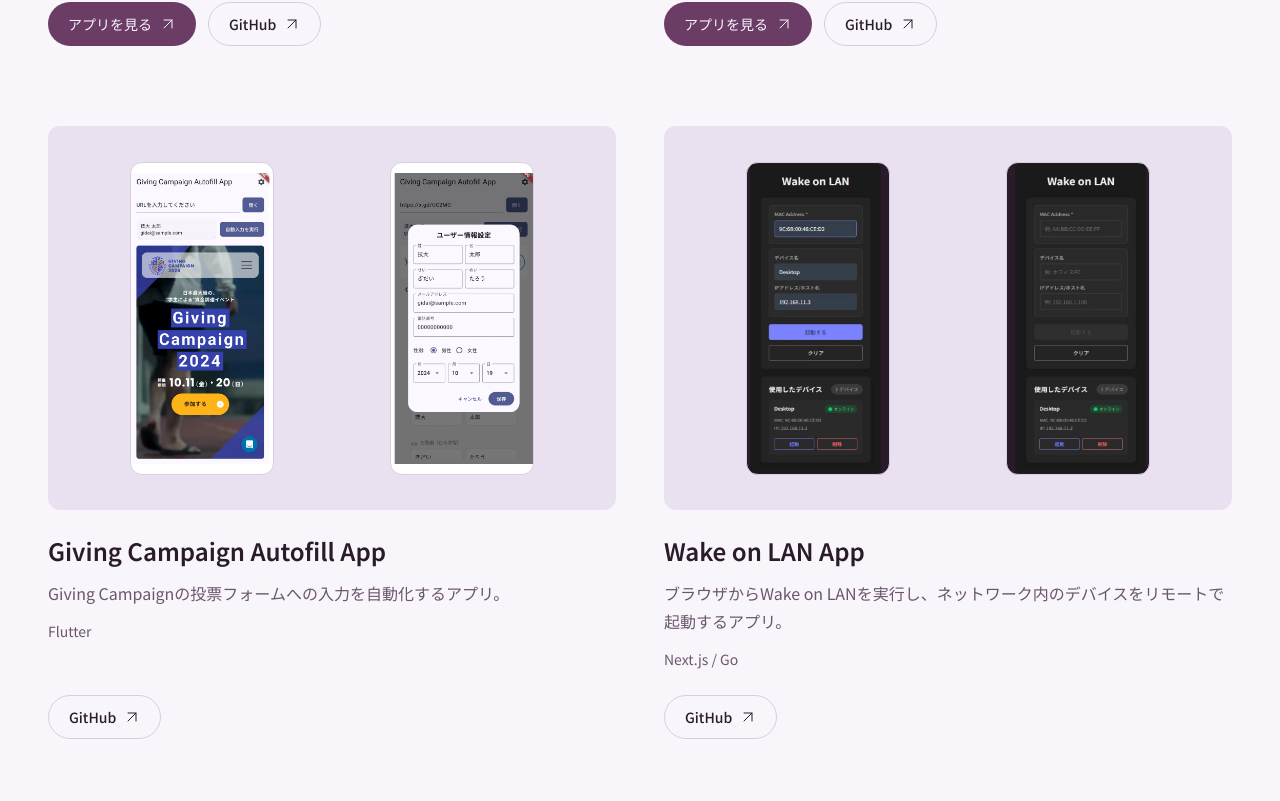
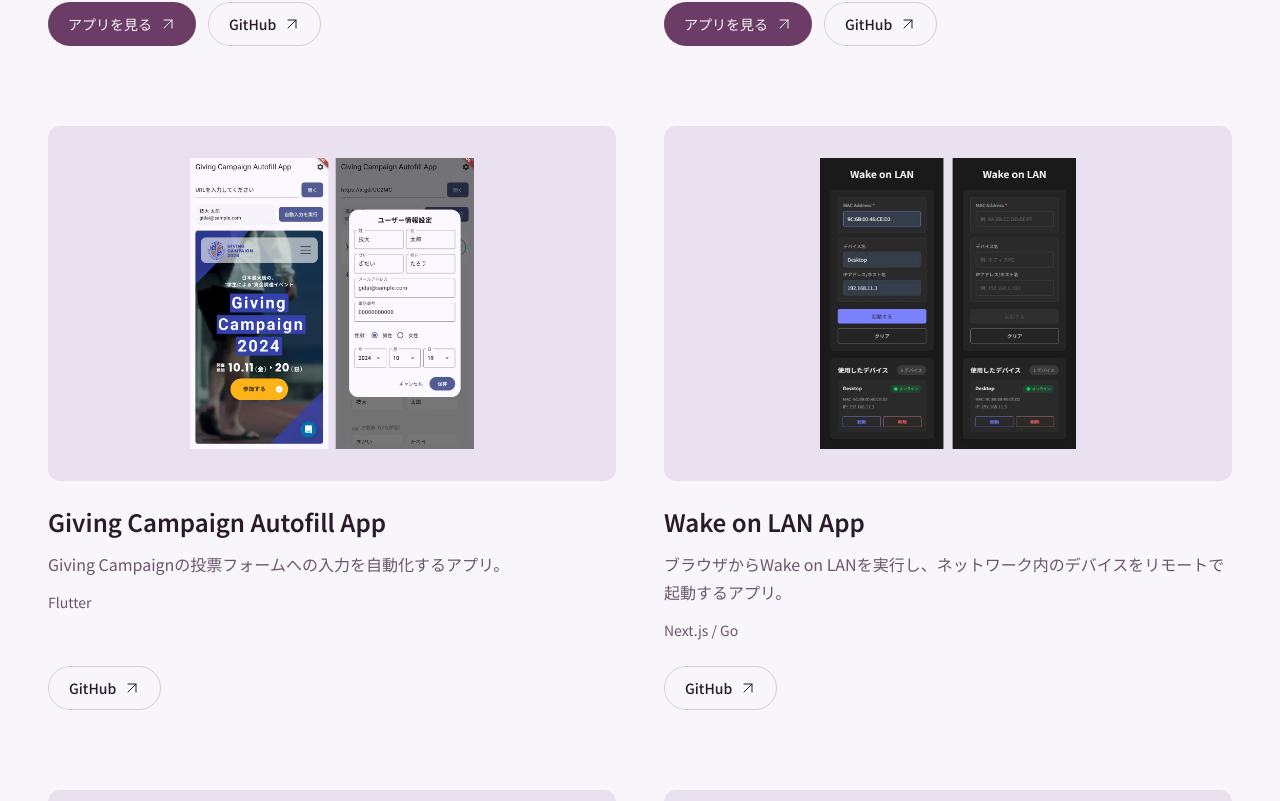
Before and after one commit to TkymHrt/TkymHrt-Portfolio, a Next.js app: page / in a window 1280 px wide. Shown: the part 1940-2741 px from the top of the page. Built offline with nearby package versions, Linux system fonts and the light colour scheme.

Commit message:
Limit screenshot ratio changes to Bingo and FinanSu

```diff
--- a/components/sections/Products/index.tsx
+++ b/components/sections/Products/index.tsx
@@ -3,14 +3,14 @@
 import ArrowIcon from "@/components/common/ArrowIcon";
 import PortfolioSection from "@/components/common/PortfolioSection";
 
-type Preview = { kind: "desktop" } | { kind: "mobile"; width: number; height: number; views: 1 | 2; dark?: boolean };
+type Preview = "desktop" | "mobile";
 
 type Product = {
 	id: string;
 	title: string;
 	image: string;
 	imageAlt?: string;
-	preview: Preview;
+	preview?: Preview;
 	description: string;
 	technology: string;
 	deployUrl: string;
@@ -22,7 +22,7 @@
 		id: "nutfes-bingo",
 		title: "nutfes-bingo",
 		image: "/products/nutfes_bingo.jpg",
-		preview: { kind: "mobile", width: 432, height: 720, views: 1 },
+		preview: "mobile",
 		description: "技大祭のフィナーレを飾る、ビンゴ大会専用のアプリ。",
 		technology: "React / Vite / Cloudflare Workers / Durable Objects / R2",
 		deployUrl: "https://bingo.nutfes.net/",
@@ -32,7 +32,7 @@
 		id: "finansu",
 		title: "FinanSu",
 		image: "/products/finansu.jpg",
-		preview: { kind: "desktop" },
+		preview: "desktop",
 		imageAlt: "FinanSuのログイン画面",
 		description: "技大祭の財務情報を管理する、NUTFes / NUTMEGのWebアプリ。",
 		technology: "Next.js / Go (Echo) / MySQL",
@@ -43,7 +43,6 @@
 		id: "giving-campaign-autofill",
 		title: "Giving Campaign Autofill App",
 		image: "/products/giving_campaign_autofill_app.webp",
-		preview: { kind: "mobile", width: 2216, height: 2268, views: 2 },
 		description: "Giving Campaignの投票フォームへの入力を自動化するアプリ。",
 		technology: "Flutter",
 		deployUrl: "",
@@ -53,7 +52,6 @@
 		id: "wake-on-lan",
 		title: "Wake on LAN App",
 		image: "/products/wake_on_lan_app.webp",
-		preview: { kind: "mobile", width: 842, height: 960, views: 2, dark: true },
 		description: "ブラウザからWake on LANを実行し、ネットワーク内のデバイスをリモートで起動するアプリ。",
 		technology: "Next.js / Go",
 		deployUrl: "",
@@ -63,7 +61,6 @@
 		id: "communication-ai",
 		title: "Communication AI",
 		image: "/products/communication_ai.webp",
-		preview: { kind: "desktop" },
 		description: "生成AIと音声で会話できるWebアプリ。誰でも使いやすい、ユニバーサルなデザインを目指しました。",
 		technology: "Next.js / Tailwind CSS",
 		deployUrl: "",
@@ -73,7 +70,6 @@
 		id: "prompt-lab",
 		title: "Prompt Lab",
 		image: "/products/prompt_lab.webp",
-		preview: { kind: "desktop" },
 		description: "パラメータを変えながら生成AIの出力を確認し、プロンプトの質を高めるための指標を提供するWebアプリ。",
 		technology: "Next.js",
 		deployUrl: "https://ai-prompt-lab.vercel.app/",
@@ -83,7 +79,6 @@
 		id: "lets-pics",
 		title: "Let's Pics",
 		image: "/products/let's_pics.webp",
-		preview: { kind: "mobile", width: 1785, height: 1549, views: 2 },
 		description:
 			"届いたお題に沿って写真を撮り、高いスコアを目指すゲーム型英語学習アプリ。現実の体験と英語学習をつなぎます。",
 		technology: "",
@@ -94,68 +89,38 @@
 
 function ProductPreview({ product }: { product: Product }) {
 	const alt = product.imageAlt ?? `${product.title}の画面`;
-	const preview = product.preview;
 
-	if (preview.kind === "desktop") {
+	if (!product.preview) {
 		return (
-			<div className="relative aspect-video w-full overflow-hidden rounded-xl border border-line bg-white">
+			<div className="relative mb-6 aspect-[16/10] w-full overflow-hidden rounded-xl bg-lavender">
 				<Image
 					src={product.image}
 					alt={alt}
 					fill
-					sizes="(min-width: 1280px) 504px, (min-width: 768px) 42vw, 90vw"
-					className="object-contain"
+					sizes="(min-width: 1280px) 568px, (min-width: 768px) 46vw, 100vw"
+					className="object-contain p-5 sm:p-8"
 				/>
 			</div>
 		);
 	}
 
-	const viewportWidth = 402;
-	const viewportHeight = 874;
-	const sourceWidth = preview.width / preview.views;
-	const scale = Math.min(viewportWidth / sourceWidth, viewportHeight / preview.height);
-	const contentWidth = sourceWidth * scale;
-	const contentHeight = preview.height * scale;
-	const screens =
-		preview.views === 2
-			? [
-					{ id: "left", offset: 0 },
-					{ id: "right", offset: 1 },
-				]
-			: [{ id: "main", offset: 0 }];
-
 	return (
-		<div className="flex h-full w-full items-center justify-center gap-4">
-			{screens.map((screen) => (
-				<div key={screen.id} className="flex h-full min-w-0 flex-1 items-center justify-center">
+		<div className="mb-6 flex h-88 w-full items-center justify-center rounded-xl bg-lavender p-5 sm:h-96 sm:p-8">
 			<div
-						className={`relative aspect-[402/874] w-full max-w-35 overflow-hidden rounded-xl border border-line sm:max-w-36 ${preview.dark ? "bg-ink" : "bg-white"}`}
-					>
-						<div
-							className="absolute overflow-hidden"
-							style={{
-								left: `${((viewportWidth - contentWidth) / 2 / viewportWidth) * 100}%`,
-								top: `${((viewportHeight - contentHeight) / 2 / viewportHeight) * 100}%`,
-								width: `${(contentWidth / viewportWidth) * 100}%`,
-								height: `${(contentHeight / viewportHeight) * 100}%`,
-							}}
-						>
-							<div
-								className="absolute inset-y-0"
-								style={{ left: `${screen.offset * -100}%`, width: `${preview.views * 100}%` }}
+				className={
+					product.preview === "mobile"
+						? "relative aspect-[402/874] w-full max-w-35 overflow-hidden rounded-xl border border-line bg-white sm:max-w-36"
+						: "relative aspect-video w-full overflow-hidden rounded-xl border border-line bg-white"
+				}
 			>
 				<Image
 					src={product.image}
-									alt={preview.views === 2 ? `${alt}（${screen.offset + 1}）` : alt}
+					alt={alt}
 					fill
-									sizes={preview.views === 2 ? "288px" : "144px"}
+					sizes={product.preview === "mobile" ? "144px" : "(min-width: 1280px) 504px, (min-width: 768px) 42vw, 90vw"}
 					className="object-contain"
 				/>
 			</div>
-						</div>
-					</div>
-				</div>
-			))}
 		</div>
 	);
 }
@@ -172,9 +137,7 @@
 			<div className="grid gap-x-8 gap-y-14 md:grid-cols-2 lg:gap-x-12 lg:gap-y-20">
 				{products.map((product) => (
 					<article key={product.id} className="flex min-w-0 flex-col items-start">
-						<div className="mb-6 flex h-88 w-full items-center justify-center rounded-xl bg-lavender p-5 sm:h-96 sm:p-8">
 						<ProductPreview product={product} />
-						</div>
 						<h3 className="text-2xl leading-snug font-semibold text-ink">{product.title}</h3>
 						<p className="mt-3 max-w-[65ch] text-base leading-7 text-muted">{product.description}</p>
 						{product.technology && <p className="mt-3 text-sm leading-6 text-muted">{product.technology}</p>}
```
Lines whose indentation alone changed are shown as unchanged.
